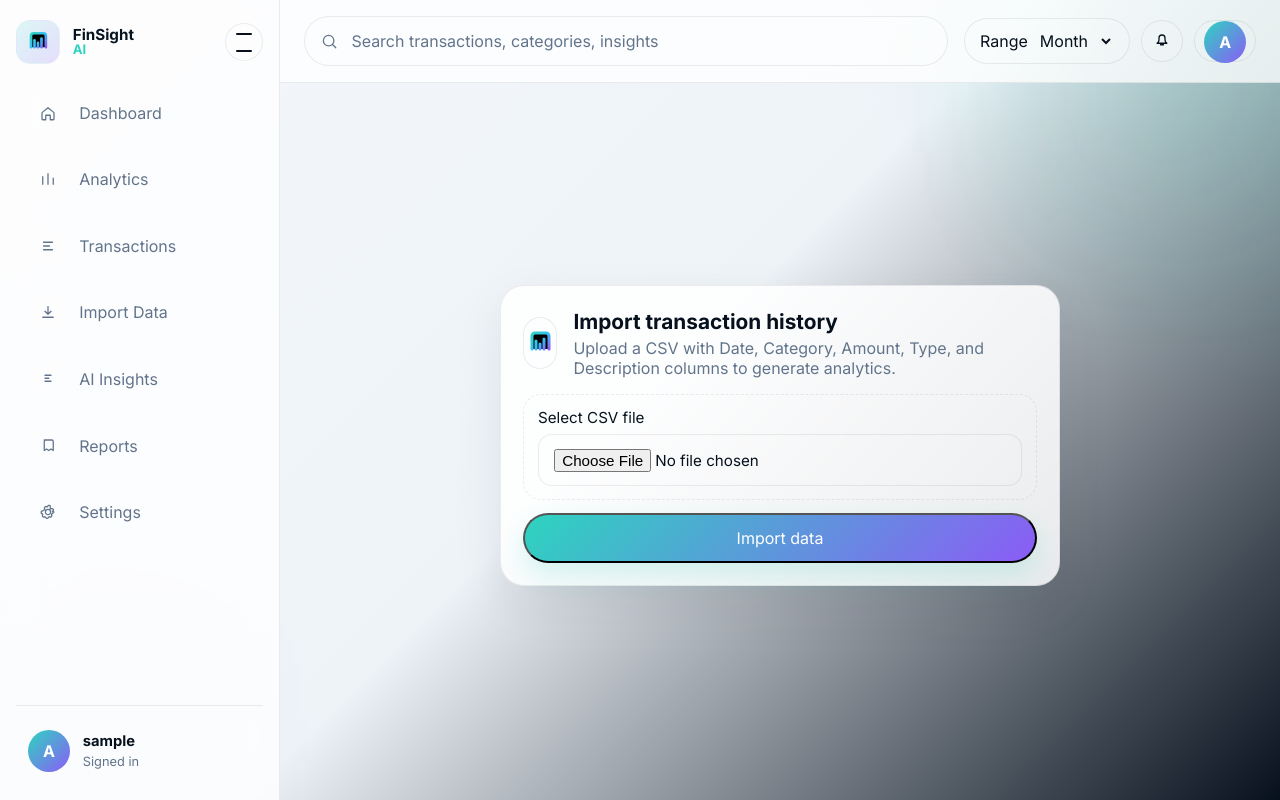
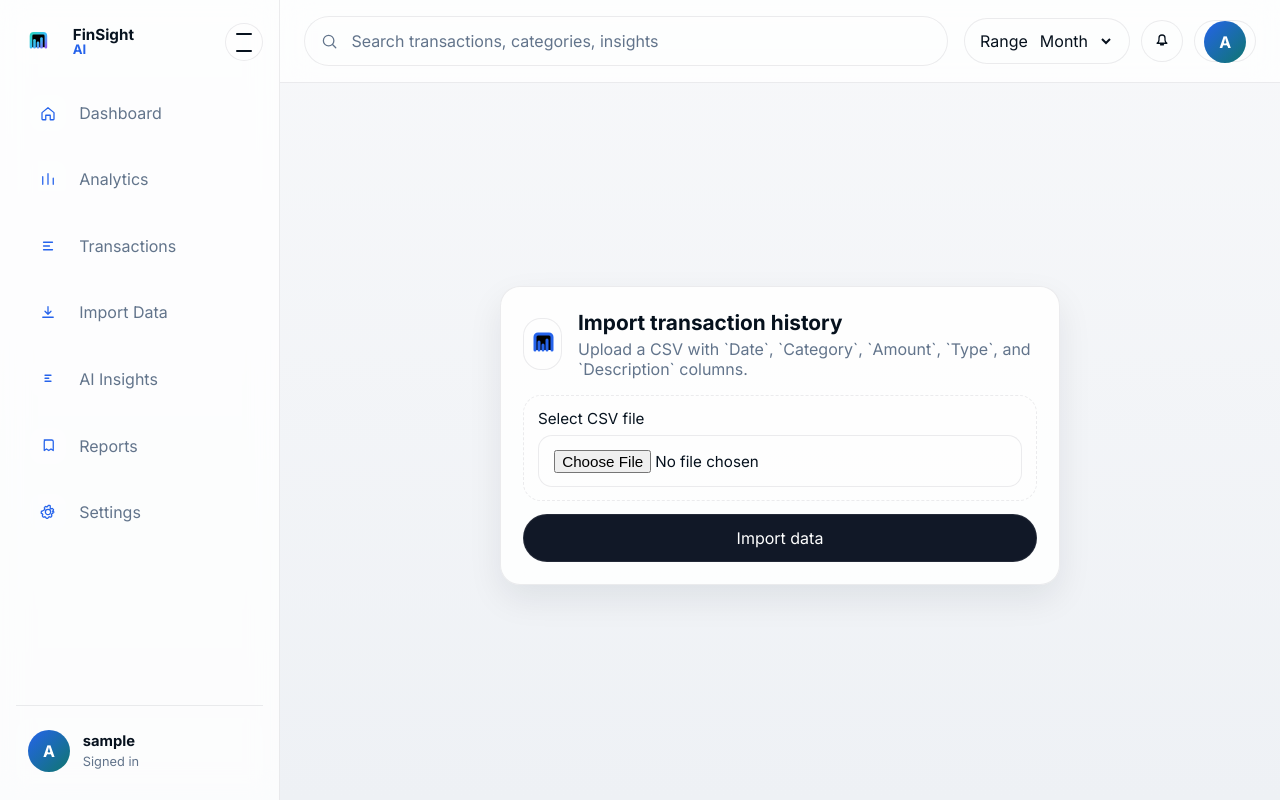
Before and after one commit to Galvin70124O/FinSight-AI, a Flask app: page /upload in a window 1280 px wide. Run offline with Flask 3, Linux system fonts and the light colour scheme; the visitor is signed in with stand-in values (Sample User, id 1).

Commit message:
Add local work in progress: CSV validation errors and empty dashboard
Committed as it was staged on main before the overhaul: CSVValidationError
with a flash handler, a shared empty dashboard payload, seeding skipped
until a user exists, and template/style tweaks. Database, model, upload
and __pycache__ changes are left out; they are untracked in the next commit.

Co-Authored-By: Claude Opus 5.5 <noreply@anthropic.com>

```diff
--- a/app.py
+++ b/app.py
@@ -1,17 +1,19 @@
 import os
-from flask import Flask
+import logging
+from flask import Flask, flash, redirect, request, url_for
 
 from blueprints.auth import auth_bp
 from blueprints.main import main_bp
 from config import Config
 from database import close_db, init_db
-from utils import seed_kaggle_transactions
+from utils import CSVValidationError, seed_kaggle_transactions
 
 
 def create_app() -> Flask:
     """Application factory for FinSight AI."""
     app = Flask(__name__, instance_relative_config=True)
     app.config.from_object(Config)
+    app.logger.setLevel(logging.INFO)
 
     os.makedirs(app.instance_path, exist_ok=True)
     os.makedirs(app.config["UPLOAD_FOLDER"], exist_ok=True)
@@ -21,14 +23,28 @@ def create_app() -> Flask:
     app.register_blueprint(main_bp)
     app.teardown_appcontext(close_db)
 
+    @app.errorhandler(CSVValidationError)
+    def handle_csv_validation_error(error: CSVValidationError):
+        flash(str(error), "danger")
+        return redirect(request.referrer or url_for("main.upload"))
+
     with app.app_context():
         init_db()
         from database import get_db
 
         db = get_db()
-        existing_seed = db.execute("SELECT COUNT(*) AS count FROM transactions WHERE source_file = ?", ("kaggle_seed",)).fetchone()["count"]
-        if existing_seed == 0:
-            seed_kaggle_transactions(db, user_id=None)
+        user_count = db.execute("SELECT COUNT(*) AS count FROM users").fetchone()["count"]
+        existing_seed = db.execute(
+            "SELECT COUNT(*) AS count FROM transactions WHERE source_file = ?",
+            ("kaggle_seed",),
+        ).fetchone()["count"]
+        if existing_seed == 0 and user_count > 0:
+            try:
+                seed_kaggle_transactions(db, user_id=None)
+            except Exception:
+                app.logger.exception("Failed to seed Kaggle transactions")
+        elif user_count == 0:
+            app.logger.info("Skipping Kaggle seed until at least one user exists")
 
     return app
 
--- a/blueprints/main.py
+++ b/blueprints/main.py
@@ -1,6 +1,7 @@
 from __future__ import annotations
 
 import os
+
 import pandas as pd
 from flask import Blueprint, current_app, flash, redirect, render_template, request, session, url_for
 from werkzeug.utils import secure_filename
@@ -8,7 +9,7 @@ from werkzeug.utils import secure_filename
 from database import get_db
 from ml.pipeline import run_ml_pipeline
 from models import get_user_transactions, save_transactions
-from utils import allowed_file, build_dashboard_payload, clean_transaction_dataframe, load_and_prepare_kaggle_transactions
+from utils import allowed_file, build_dashboard_payload, clean_transaction_dataframe, validate_uploaded_csv
 
 main_bp = Blueprint("main", __name__)
 
@@ -32,28 +33,29 @@ def index():
     return render_template("landing.html")
 
 
+def _transactions_frame(rows: list[dict[str, object]]) -> pd.DataFrame:
+    return pd.DataFrame(
+        [
+            {
+                "Date": row["date"],
+                "Category": row["category"],
+                "Amount": row["amount"],
+                "Type": row["type"],
+                "Description": row["description"],
+            }
+            for row in rows
+        ]
+    )
+
+
 @main_bp.route("/dashboard")
 def dashboard():
     """Render the main dashboard for authenticated users."""
     db = get_db()
     transactions = get_user_transactions(db, session["user_id"])
-    if not transactions:
-        payload = build_dashboard_payload(pd.DataFrame(columns=["Date", "Category", "Amount", "Type", "Description"]))
-    else:
-        df = pd.DataFrame(
-            [
-                {
-                    "Date": row["date"],
-                    "Category": row["category"],
-                    "Amount": row["amount"],
-                    "Type": row["type"],
-                    "Description": row["description"],
-                }
-                for row in transactions
-            ]
-        )
-        ml_results = run_ml_pipeline(df, current_app.config["TRAINED_MODELS_DIR"])
-        payload = build_dashboard_payload(df, ml_results=ml_results)
+    df = _transactions_frame(transactions)
+    ml_results = run_ml_pipeline(df, current_app.config["TRAINED_MODELS_DIR"]) if not df.empty else None
+    payload = build_dashboard_payload(df, ml_results=ml_results)
 
     return render_template("dashboard.html", payload=payload, transactions=transactions)
 
@@ -79,14 +81,12 @@ def upload():
         upload_path = os.path.join(current_app.config["UPLOAD_FOLDER"], filename)
         file.save(upload_path)
 
-        try:
-            df = pd.read_csv(upload_path)
-            cleaned_df = clean_transaction_dataframe(df)
-            db = get_db()
-            save_transactions(db, session["user_id"], cleaned_df, source_file=filename)
-            flash("Transactions imported successfully.", "success")
-        except Exception as exc:
-            flash(f"Import failed: {exc}", "danger")
+        df = pd.read_csv(upload_path)
+        validate_uploaded_csv(df)
+        cleaned_df = clean_transaction_dataframe(df)
+        db = get_db()
+        saved_rows = save_transactions(db, session["user_id"], cleaned_df, source_file=filename)
+        flash(f"Imported {saved_rows} transaction(s) successfully.", "success")
 
         return redirect(url_for("main.dashboard"))
 
--- a/static/style.css
+++ b/static/style.css
@@ -1,30 +1,33 @@
 :root {
   color-scheme: dark;
-  --bg: #07111f;
-  --bg-soft: #0c1628;
-  --surface: rgba(9, 17, 30, 0.8);
-  --surface-strong: rgba(13, 24, 40, 0.95);
-  --text: #f8fafc;
+  --bg: #0b0f14;
+  --bg-soft: #10151c;
+  --surface: rgba(16, 21, 28, 0.88);
+  --surface-strong: rgba(21, 27, 36, 0.96);
+  --text: #e5e7eb;
   --text-strong: #ffffff;
-  --muted: #93a2b7;
-  --primary: #2dd4bf;
-  --primary-2: #38bdf8;
-  --accent: #8b5cf6;
+  --muted: #98a2b3;
+  --primary: #7dd3fc;
+  --primary-2: #c4b5fd;
+  --accent: #a5b4fc;
   --border: rgba(255, 255, 255, 0.08);
-  --shadow: 0 24px 60px rgba(2, 6, 23, 0.25);
+  --shadow: 0 18px 40px rgba(0, 0, 0, 0.22);
 }
 
 body[data-theme="light"] {
   color-scheme: light;
-  --bg: #f4f7fb;
-  --bg-soft: #eef3f8;
+  --bg: #f7f8fa;
+  --bg-soft: #eef1f5;
   --surface: rgba(255, 255, 255, 0.86);
   --surface-strong: rgba(255, 255, 255, 0.96);
   --text: #06111d;
   --text-strong: #07131f;
   --muted: #62748b;
+  --primary: #2563eb;
+  --primary-2: #7c3aed;
+  --accent: #0f766e;
   --border: rgba(15, 23, 42, 0.08);
-  --shadow: 0 18px 48px rgba(15, 23, 42, 0.08);
+  --shadow: 0 14px 34px rgba(15, 23, 42, 0.08);
 }
 
 * { box-sizing: border-box; }
@@ -32,27 +35,12 @@ html { scroll-behavior: smooth; }
 body {
   margin: 0;
   font-family: 'Inter', sans-serif;
-  background:
-    radial-gradient(circle at top right, rgba(45, 212, 191, 0.16), transparent 28%),
-    linear-gradient(135deg, var(--bg) 0%, var(--bg-soft) 50%, rgba(6, 16, 29, 0.95) 100%);
+  background: linear-gradient(180deg, var(--bg) 0%, var(--bg-soft) 100%);
   color: var(--text);
   min-height: 100vh;
   transition: background 0.3s ease, color 0.3s ease;
   overflow-x: hidden;
 }
-
-body::before,
-body::after {
-  content: '';
-  position: fixed;
-  inset: auto;
-  pointer-events: none;
-  filter: blur(80px);
-  opacity: 0.23;
-  z-index: 0;
-}
-body::before { width: 320px; height: 320px; background: rgba(45, 212, 191, 0.16); top: -70px; right: -50px; }
-body::after { width: 260px; height: 260px; background: rgba(139, 92, 246, 0.14); bottom: -70px; left: -40px; }
 
 .app-shell {
   position: relative;
@@ -65,8 +53,8 @@ body::after { width: 260px; height: 260px; background: rgba(139, 92, 246, 0.14);
   width: 280px;
   padding: 1.25rem 1rem 1rem;
   border-right: 1px solid var(--border);
-  background: rgba(7, 17, 31, 0.72);
-  backdrop-filter: blur(18px);
+  background: rgba(10, 14, 20, 0.86);
+  backdrop-filter: blur(14px);
   display: flex;
   flex-direction: column;
   gap: 1.15rem;
@@ -98,7 +86,7 @@ body[data-theme="light"] .sidebar { background: rgba(255, 255, 255, 0.78); }
   width: 44px;
   height: 44px;
   border-radius: 14px;
-  background: linear-gradient(135deg, rgba(45, 212, 191, 0.16), rgba(139, 92, 246, 0.2));
+  background: rgba(255, 255, 255, 0.04);
   border: 1px solid rgba(255,255,255,0.08);
 }
 .brand-mark svg { width: 28px; height: 28px; }
@@ -139,9 +127,8 @@ body[data-theme="light"] .sidebar { background: rgba(255, 255, 255, 0.78); }
 }
 .nav-link:hover,
 .nav-link.active {
-  background: linear-gradient(90deg, rgba(45, 212, 191, 0.15), rgba(56, 189, 248, 0.08));
+  background: rgba(255, 255, 255, 0.05);
   color: var(--text-strong);
-  transform: translateX(2px);
 }
 .nav-icon {
   width: 36px;
@@ -191,8 +178,8 @@ body[data-theme="light"] .sidebar { background: rgba(255, 255, 255, 0.78); }
   gap: 1rem;
   padding: 1rem 1.5rem;
   border-bottom: 1px solid var(--border);
-  background: rgba(7, 17, 31, 0.75);
-  backdrop-filter: blur(18px);
+  background: rgba(10, 14, 20, 0.82);
+  backdrop-filter: blur(14px);
 }
 body[data-theme="light"] .topbar { background: rgba(255,255,255,0.76); }
 .search-field {
@@ -276,15 +263,15 @@ body[data-theme="light"] .topbar { background: rgba(255,255,255,0.76); }
 }
 .flash-alert.success { color: var(--primary); }
 .flash-alert.danger { color: #fda4af; }
-.page-transition { animation: fadeUp 0.45s ease both; }
-@keyframes fadeUp { from { opacity: 0; transform: translateY(8px); } to { opacity: 1; transform: translateY(0); } }
+.page-transition { animation: fadeUp 0.2s ease both; }
+@keyframes fadeUp { from { opacity: 0; } to { opacity: 1; } }
 
 .page-loader {
   position: fixed;
   inset: 0;
   display: grid;
   place-items: center;
-  background: rgba(3, 9, 19, 0.9);
+  background: rgba(3, 7, 12, 0.92);
   z-index: 1000;
   transition: opacity 0.35s ease, visibility 0.35s ease;
 }
@@ -317,7 +304,7 @@ body[data-theme="light"] .topbar { background: rgba(255,255,255,0.76); }
   border: 1px solid var(--border);
   box-shadow: var(--shadow);
   backdrop-filter: blur(18px);
-  border-radius: 24px;
+  border-radius: 20px;
 }
 .hero-panel {
   display: flex;
@@ -325,7 +312,7 @@ body[data-theme="light"] .topbar { background: rgba(255,255,255,0.76); }
   align-items: center;
   gap: 1.2rem;
   padding: 1.4rem 1.5rem;
-  background: linear-gradient(135deg, rgba(45, 212, 191, 0.16), rgba(37, 99, 235, 0.12));
+  background: linear-gradient(135deg, rgba(255,255,255,0.04), rgba(255,255,255,0.02));
 }
 .hero-copy h1 {
   font-size: clamp(1.9rem, 2.6vw, 2.8rem);
@@ -341,7 +328,7 @@ body[data-theme="light"] .topbar { background: rgba(255,255,255,0.76); }
   margin: 0 0 0.8rem;
   border-radius: 999px;
   padding: 0.38rem 0.7rem;
-  background: rgba(45, 212, 191, 0.12);
+  background: rgba(125, 211, 252, 0.12);
   color: var(--primary);
   text-transform: uppercase;
   letter-spacing: 0.16em;
@@ -379,8 +366,8 @@ body[data-theme="light"] .topbar { background: rgba(255,255,255,0.76); }
 }
 .action-button {
   color: white;
-  background: linear-gradient(135deg, var(--primary), var(--accent));
-  box-shadow: 0 12px 28px rgba(45, 212, 191, 0.2);
+  background: #111827;
+  border: 1px solid rgba(255,255,255,0.08);
 }
 .ghost-button {
   color: var(--text);
@@ -460,7 +447,7 @@ body[data-theme="light"] .topbar { background: rgba(255,255,255,0.76); }
 }
 .seg-btn.active {
   color: var(--text-strong);
-  background: linear-gradient(135deg, rgba(45, 212, 191, 0.16), rgba(56, 189, 248, 0.16));
+  background: rgba(255,255,255,0.08);
 }
 .chart-shell { min-height: 320px; }
 .chart-shell .js-plotly-plot { width: 100% !important; }
@@ -474,7 +461,7 @@ body[data-theme="light"] .topbar { background: rgba(255,255,255,0.76); }
   border: 1px solid var(--border);
 }
 .bubble.accent { background: linear-gradient(135deg, rgba(45, 212, 191, 0.12), rgba(56, 189, 248, 0.08)); }
-.bubble.subtle { background: linear-gradient(135deg, rgba(139, 92, 246, 0.12), rgba(45, 212, 191, 0.06)); }
+.bubble.subtle { background: rgba(255,255,255,0.03); }
 .bubble-title {
   display: block;
   margin-bottom: 0.3rem;
@@ -581,7 +568,7 @@ body[data-theme="light"] .topbar { background: rgba(255,255,255,0.76); }
 .visual-card {
   padding: 1rem 1.1rem;
   border-radius: 20px;
-  background: rgba(7, 17, 31, 0.6);
+  background: rgba(255,255,255,0.04);
   border: 1px solid var(--border);
 }
 .visual-card p { margin: 0 0 0.4rem; color: var(--muted); }
@@ -630,7 +617,7 @@ body[data-theme="light"] .topbar { background: rgba(255,255,255,0.76); }
   border-radius: 18px;
   display: grid;
   place-items: center;
-  background: rgba(255,255,255,0.06);
+  background: rgba(255,255,255,0.04);
   border: 1px solid var(--border);
 }
 .auth-logo svg { width: 32px; height: 32px; }
@@ -691,3 +678,7 @@ body[data-theme="light"] .topbar { background: rgba(255,255,255,0.76); }
   .hero-panel { padding: 1.1rem; }
   .auth-card { padding: 1.1rem; }
 }
+
+svg {
+  color: var(--primary);
+}
--- a/templates/base.html
+++ b/templates/base.html
@@ -3,7 +3,7 @@
   <head>
     <meta charset="utf-8">
     <meta name="viewport" content="width=device-width, initial-scale=1">
-    <meta name="theme-color" content="#07111f">
+    <meta name="theme-color" content="#0b0f14">
     <title>FinSight AI</title>
     <link href="https://fonts.googleapis.com/css2?family=Inter:wght@400;500;600;700;800&display=swap" rel="stylesheet">
     <link rel="icon" type="image/svg+xml" href="{{ url_for('static', filename='favicon.svg') }}">
--- a/templates/dashboard.html
+++ b/templates/dashboard.html
@@ -62,6 +62,12 @@
         </div>
       </div>
       <div class="bubble-stack">
+        {% if payload.ml.message %}
+        <div class="bubble subtle">
+          <span class="bubble-title">ML status</span>
+          <p>{{ payload.ml.message }}</p>
+        </div>
+        {% endif %}
         <div class="bubble">
           <span class="bubble-title">AI detected</span>
           <p>{{ payload.insight }}</p>
--- a/templates/landing.html
+++ b/templates/landing.html
@@ -4,7 +4,7 @@
   <section class="hero-panel landing-hero">
     <div class="hero-copy">
       <p class="eyebrow">Fintech-grade intelligence</p>
-      <h1>Turn every transaction into strategic foresight.</h1>
+      <h1>Turn every transaction into clear, actionable finance.</h1>
       <p>FinSight AI gives operators, founders, and households a calm way to understand cash flow, uncover hidden spend, and act with confidence.</p>
       <div class="cta-group">
         <a class="action-button" href="{{ url_for('auth.register') }}">Get started</a>
--- a/templates/upload.html
+++ b/templates/upload.html
@@ -5,22 +5,15 @@
     <div class="auth-brand">
       <div class="auth-logo" aria-hidden="true">
         <svg viewBox="0 0 64 64">
-          <path d="M16 44V18C16 14.6863 18.6863 12 22 12H44C47.3137 12 50 14.6863 50 18V44" stroke="url(#brandStroke)" stroke-width="6" stroke-linecap="round"/>
-          <path d="M24 44V28" stroke="url(#brandStroke)" stroke-width="6" stroke-linecap="round"/>
-          <path d="M32 44V34" stroke="url(#brandStroke)" stroke-width="6" stroke-linecap="round"/>
-          <path d="M40 44V24" stroke="url(#brandStroke)" stroke-width="6" stroke-linecap="round"/>
-          <defs>
-            <linearGradient id="brandStroke" x1="16" y1="12" x2="50" y2="44" gradientUnits="userSpaceOnUse">
-              <stop offset="0%" stop-color="#2DD4BF"/>
-              <stop offset="55%" stop-color="#38BDF8"/>
-              <stop offset="100%" stop-color="#8B5CF6"/>
-            </linearGradient>
-          </defs>
+          <path d="M16 44V18C16 14.6863 18.6863 12 22 12H44C47.3137 12 50 14.6863 50 18V44" stroke="currentColor" stroke-width="6" stroke-linecap="round"/>
+          <path d="M24 44V28" stroke="currentColor" stroke-width="6" stroke-linecap="round"/>
+          <path d="M32 44V34" stroke="currentColor" stroke-width="6" stroke-linecap="round"/>
+          <path d="M40 44V24" stroke="currentColor" stroke-width="6" stroke-linecap="round"/>
         </svg>
       </div>
       <div>
         <h2>Import transaction history</h2>
-        <p>Upload a CSV with Date, Category, Amount, Type, and Description columns to generate analytics.</p>
+        <p>Upload a CSV with `Date`, `Category`, `Amount`, `Type`, and `Description` columns.</p>
       </div>
     </div>
     <form method="post" enctype="multipart/form-data" class="auth-form">
```
Also changed, not shown: ml/expense_prediction.py (+7 -3 lines), ml/pipeline.py (+26 -5 lines), templates/login.html (+4 -11 lines), templates/register.html (+4 -11 lines), utils.py (+80 -64 lines).
